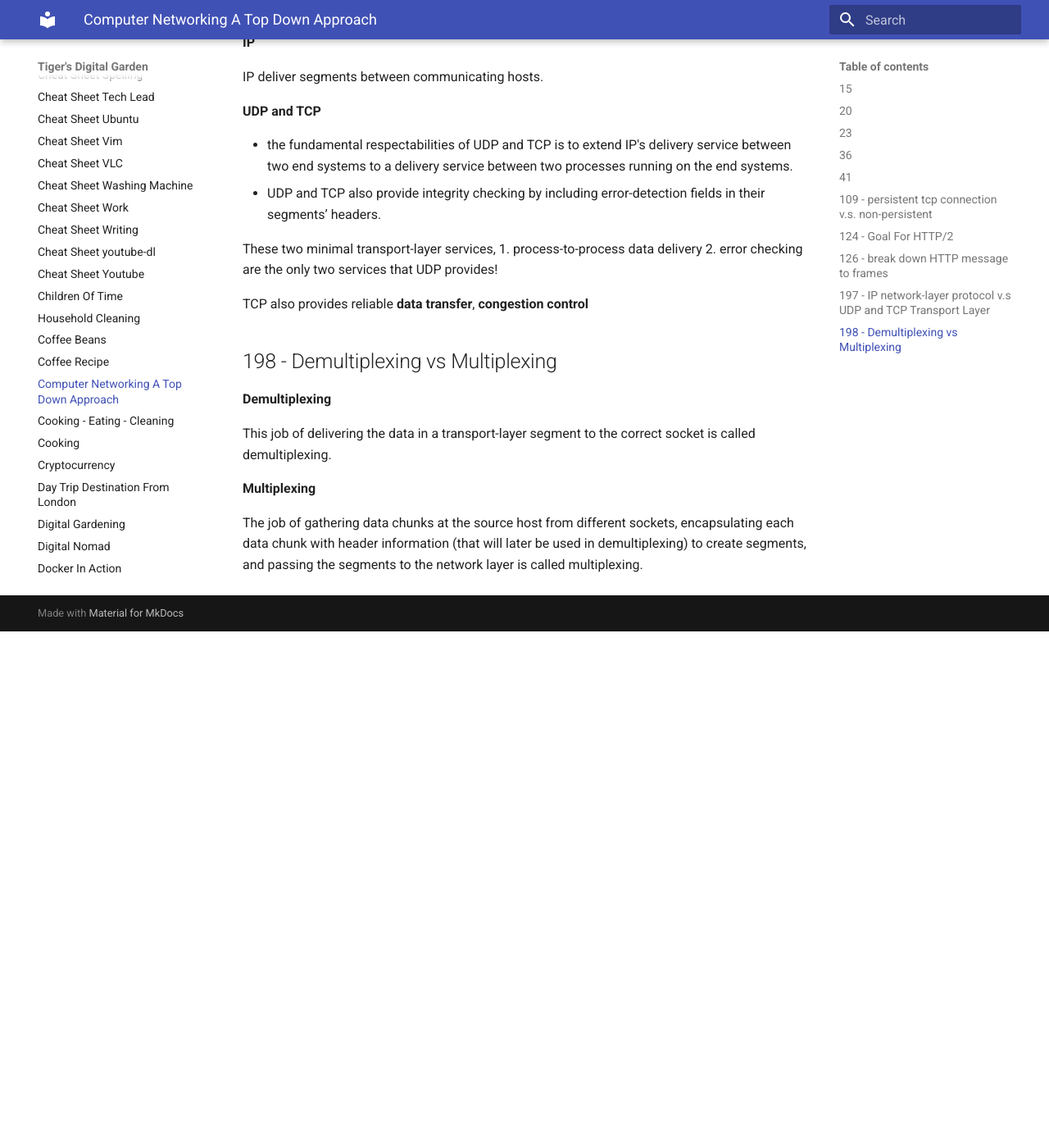
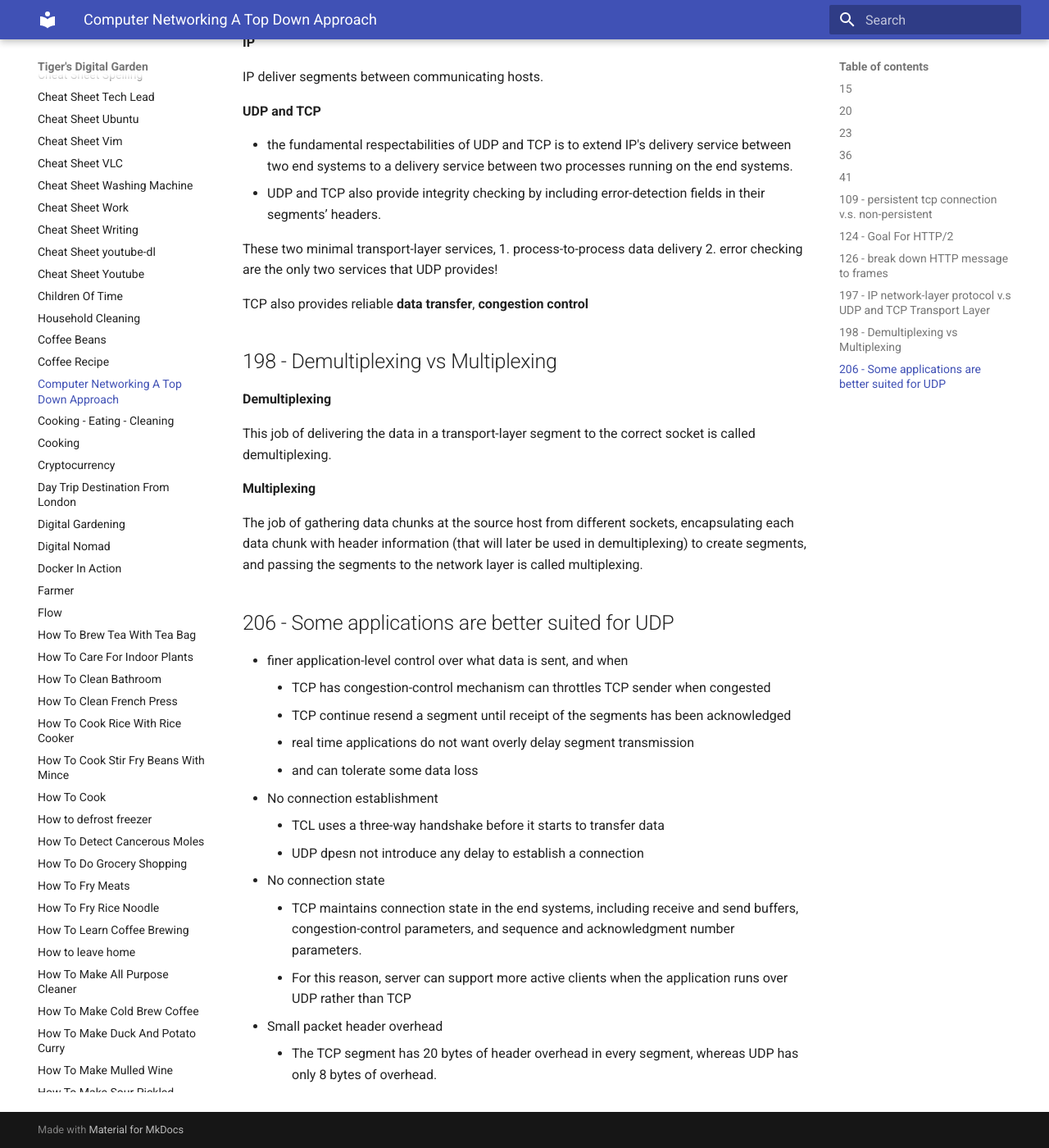
Before and after one commit to ynotstartups/notes, an MkDocs documentation site: the page built from notes/computer-networking-a-top-down-approach.md, in a window 1280 px wide and 1400 px high, scrolled down 2085 px. Shown: the whole window at 82% size. Built offline with MkDocs 1.6.1 and Material for MkDocs 9.7.7, drawn with Linux system fonts in a browser that asks for light colours; before the commit the page ends 2855 px from its top, so only the background shows below that.

Commit message:
add notes

```diff
--- a/notes/computer-networking-a-top-down-approach.md
+++ b/notes/computer-networking-a-top-down-approach.md
@@ -81,3 +81,19 @@ The job of gathering data chunks at the source host from different sockets,
 encapsulating each data chunk with header information (that will later be used
 in demultiplexing) to create segments, and passing the segments to the network
 layer is called multiplexing.
+
+## 206 - Some applications are better suited for UDP
+
+- finer application-level control over what data is sent, and when
+  - TCP has congestion-control mechanism can throttles TCP sender when congested
+  - TCP continue resend a segment until receipt of the segments has been acknowledged
+  - real time applications do not want overly delay segment transmission
+  - and can tolerate some data loss
+- No connection establishment
+  - TCL uses a three-way handshake before it starts to transfer data
+  - UDP dpesn not introduce any delay to establish a connection
+- No connection state
+  - TCP maintains connection state in the end systems, including receive and send buffers, congestion-control parameters, and sequence and acknowledgment number parameters.
+  - For this reason, server can support more active clients when the application runs over UDP rather than TCP
+- Small packet header overhead
+  - The TCP segment has 20 bytes of header overhead in every segment, whereas UDP has only 8 bytes of overhead.
```
Also changed, not shown: notes/reminders.md (+1 -1 lines).
